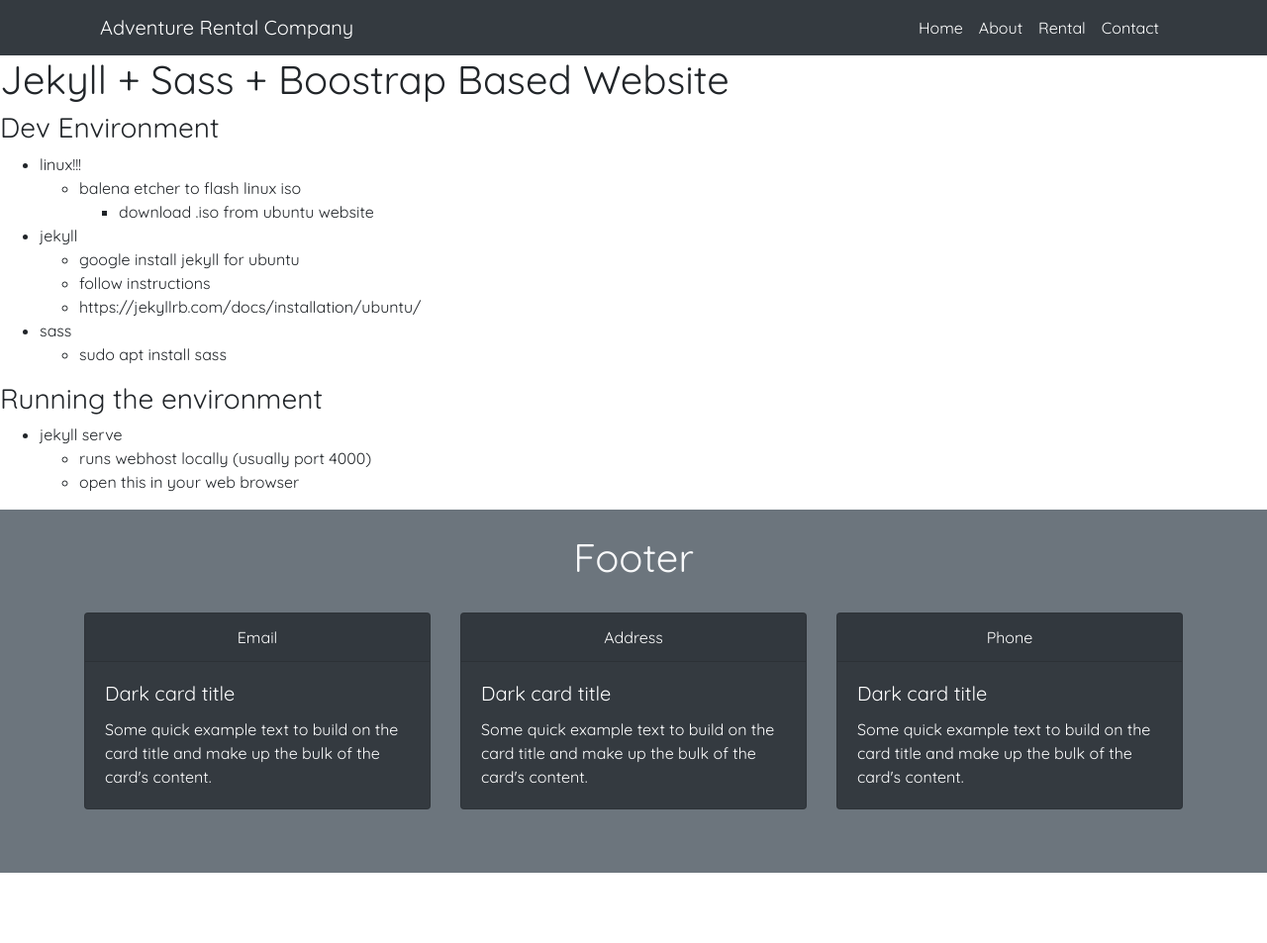
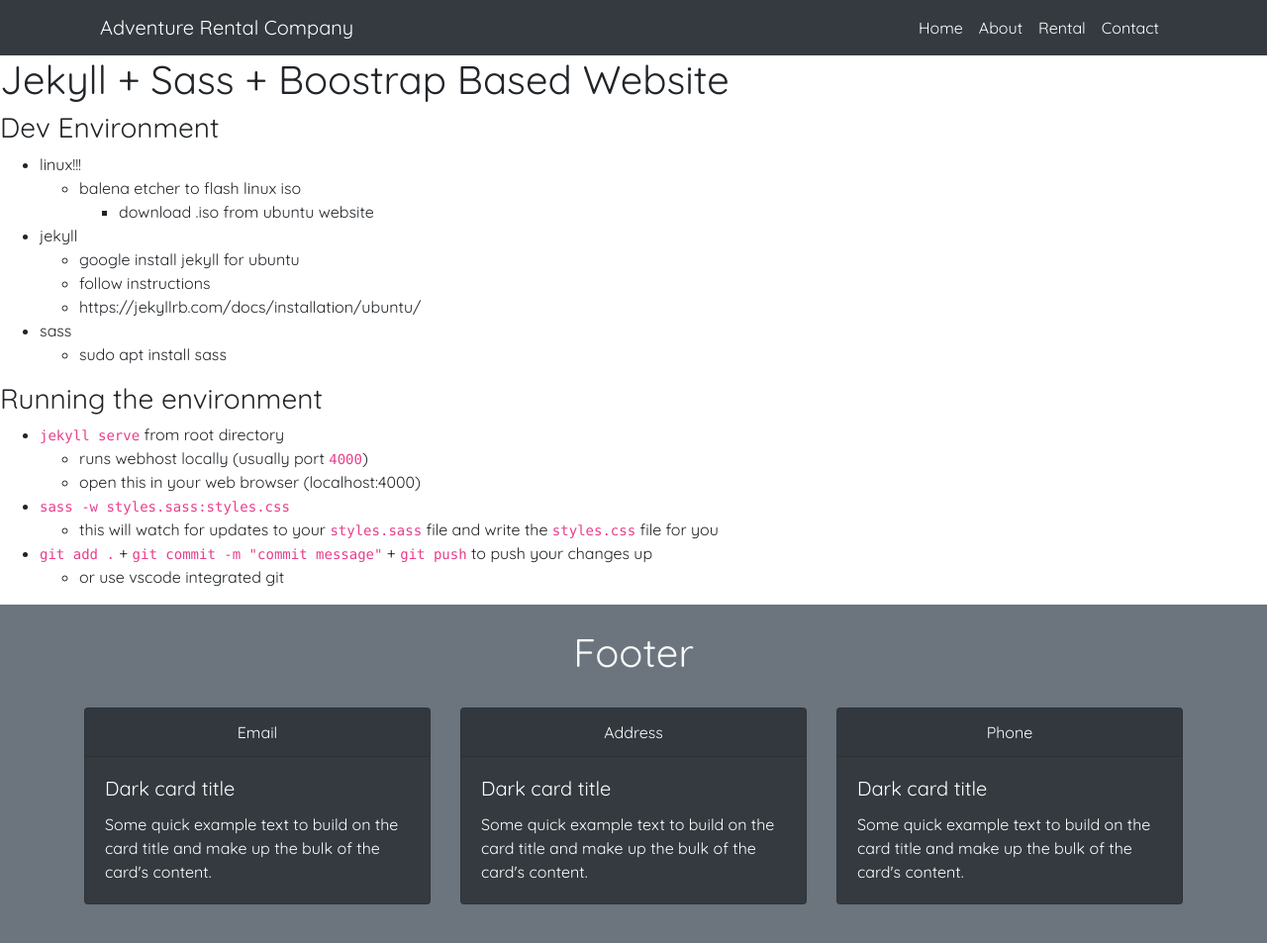
Before and after one commit to BaltimoreBolts/baltimorebolts.github.io, a Jekyll site: the page built from notes.md, in a window 1280 px wide and 978 px high. Shown: the top 953 px of the window at 99% size. Built offline with Jekyll 4.4.1, drawn with Linux system fonts in a browser that asks for light colours; our own code applies the rules of GitHub Pages for plain Markdown files.

Commit message:
notes updates

```diff
--- a/notes.md
+++ b/notes.md
@@ -12,6 +12,10 @@
     - sudo apt install sass
 
 ### Running the environment
-- jekyll serve
-    - runs webhost locally (usually port 4000)
-    - open this in your web browser
+- `jekyll serve` from root directory
+    - runs webhost locally (usually port `4000`)
+    - open this in your web browser (localhost:4000)
+- `sass -w styles.sass:styles.css`
+    - this will watch for updates to your `styles.sass` file and write the `styles.css` file for you
+- `git add .` + `git commit -m "commit message"` + `git push` to push your changes up
+    - or use vscode integrated git
```
